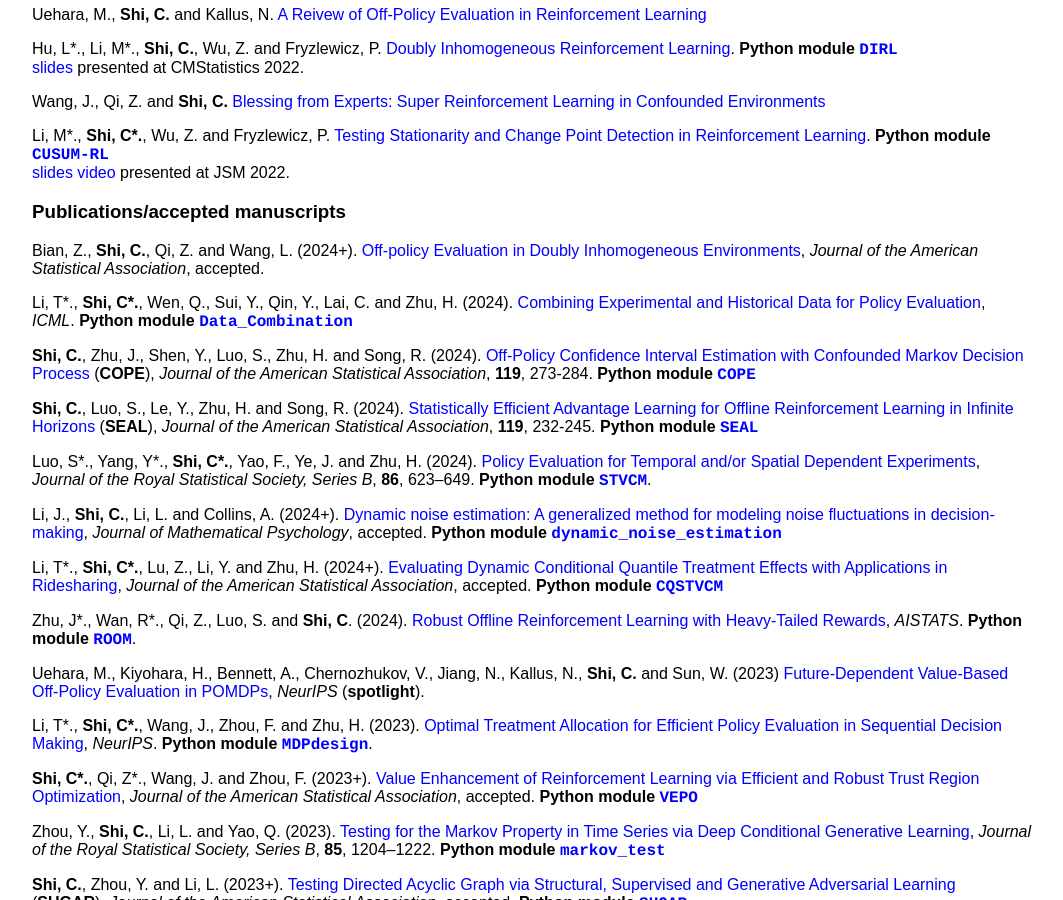
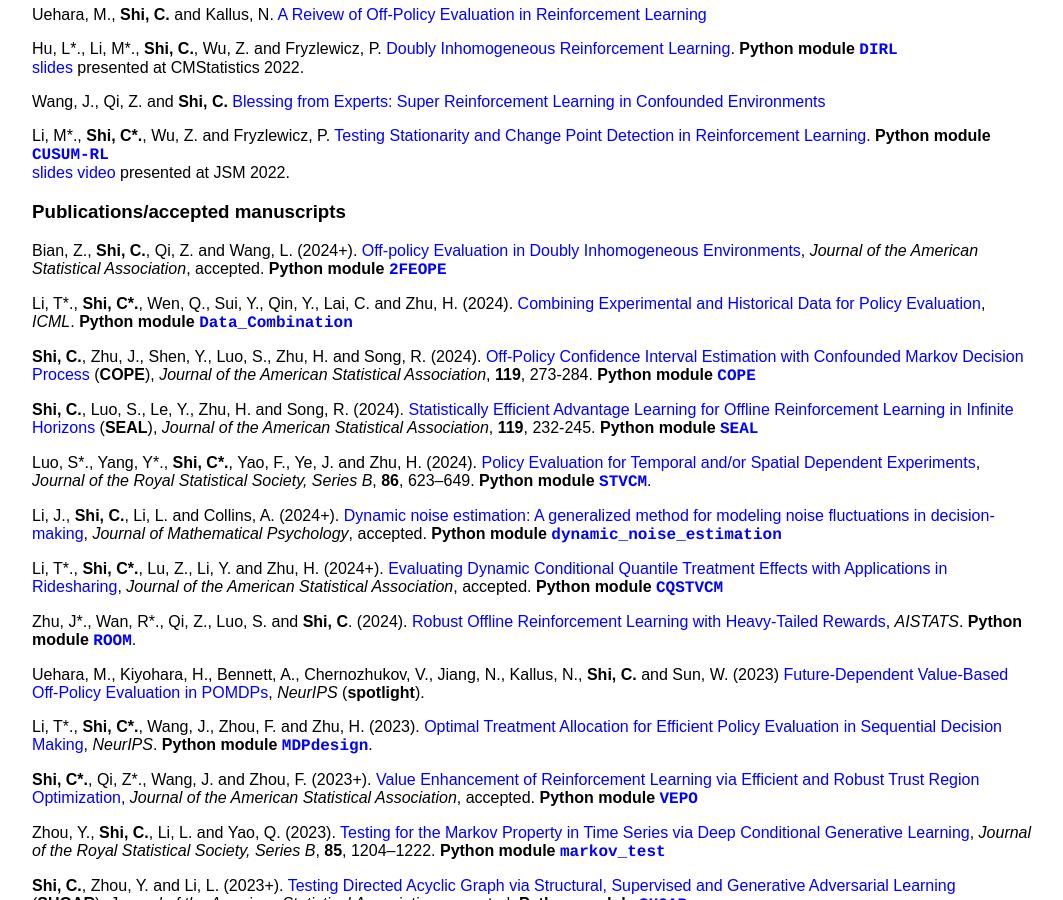
Before and after one commit to callmespring/callmespring.github.io, a Jekyll site: the page built from publication.md, in a window 1280 px wide and 900 px high, scrolled down 688 px. Shown: the whole window, without its empty margins (108-1171 px from the left). Built offline with Jekyll 4.4.1, drawn with Linux system fonts in a browser that asks for light colours.

Commit message:
Update publication.md

```diff
--- a/publication.md
+++ b/publication.md
@@ -52,7 +52,7 @@
 ### Publications/accepted manuscripts
 
 Bian, Z., **Shi, C.**, Qi, Z. and Wang, L. (2024+). [Off-policy Evaluation in Doubly
-Inhomogeneous Environments](https://arxiv.org/pdf/2306.08719.pdf), _Journal of the American Statistical Association_, accepted.
+Inhomogeneous Environments](https://arxiv.org/pdf/2306.08719.pdf), _Journal of the American Statistical Association_, accepted. **Python module** [<span style="font-family:courier;">**2FEOPE**</span>](https://github.com/ZeyuBian/2FEOPE)
 
 Li, T\*., **Shi, C\*.**, Wen, Q., Sui, Y., Qin, Y., Lai, C. and Zhu, H. (2024). [Combining Experimental and Historical Data for Policy Evaluation](https://arxiv.org/pdf/2406.00317), _ICML_. **Python module** [<span style="font-family:courier;">**Data_Combination**</span>](https://github.com/tingstat/Data_Combination)
 
```
